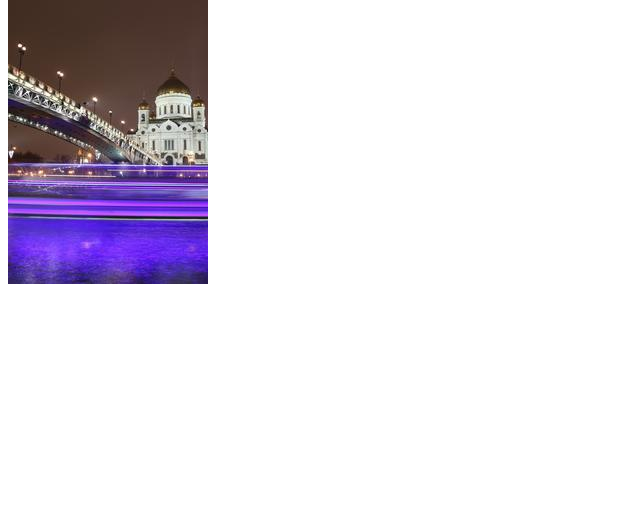
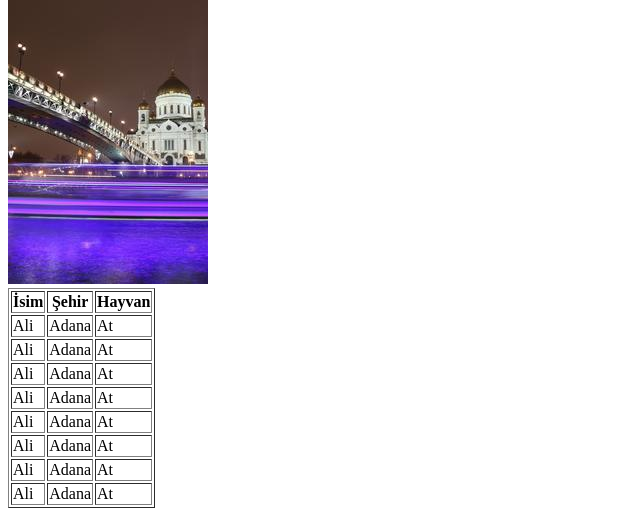
Before and after one commit to karinca-education/2ndGenerationHTMLCSS, a plain HTML site: page index.html in a window 1280 px wide. Shown: the part 1057-1573 px from the top of the page, without its empty margins (0-640 px from the left). Before the commit the page ends 1353 px from the top, so only its background shows below. Drawn offline with Linux system fonts and the light colour scheme.

```diff
--- /dev/null
+++ b/css/style.css
@@ -0,0 +1,19 @@
+body {
+  background-color: brown;
+}
+
+div {
+  background-color: rgb(30, 160, 95);
+  width: 300px;
+  height: 300px;
+}
+
+p.white-text {
+  color: red;
+}
+span.white-text {
+  color: cadetblue;
+}
+.green-text {
+  color: aqua;
+}
--- a/index.html
+++ b/index.html
@@ -6,7 +6,7 @@
     <title>Sekme başlığı</title>
     <!-- title etiketi sekme başlığın belirlemek için kullanılır-->
   </head>
-  <body>
+
     <!-- body alanında ise görüntülenecek tüm elementler bulunur-->
 
     <!-- text etiketleri -->
@@ -57,7 +57,7 @@
 
     <ol>
       <li>
-        <a href="https://www.youtube.com/watch?v=fyfxB_SqWtc" target="_blank">
+        <a href="https://www.youtube.com/watch?v=fyfxB_SqWtc">
           link liste elemanı
         </a>
       </li>
@@ -80,5 +80,59 @@
     <br />
     <!-- br alt satır içi,n kullanılır-->
     <img src="img/image.jpeg" />
+
+    <!-- table etiketi tablo oluşturmak için kullanılır-->
+    <table border="1">
+      <tr>
+        <th>İsim</th>
+        <th>Şehir</th>
+        <th>Hayvan</th>
+      </tr>
+      <tr>
+        <td>Ali</td>
+        <td>Adana</td>
+        <td>At</td>
+      </tr>
+      <tr>
+        <td>Ali</td>
+        <td>Adana</td>
+        <td>At</td>
+      </tr>
+      <tr>
+        <td>Ali</td>
+        <td>Adana</td>
+        <td>At</td>
+      </tr>
+      <tr>
+        <td>Ali</td>
+        <td>Adana</td>
+        <td>At</td>
+      </tr>
+      <tr>
+        <td>Ali</td>
+        <td>Adana</td>
+        <td>At</td>
+      </tr>
+      <tr>
+        <td>Ali</td>
+        <td>Adana</td>
+        <td>At</td>
+      </tr>
+      <tr>
+        <td>Ali</td>
+        <td>Adana</td>
+        <td>At</td>
+      </tr>
+      <tr>
+        <td>Ali</td>
+        <td>Adana</td>
+        <td>At</td>
+      </tr>
+    </table>
+
+
+
+
+
   </body>
 </html>
```
Also changed, not shown: form.html (added, +32 -0 lines), learn.html (added, +30 -0 lines).
